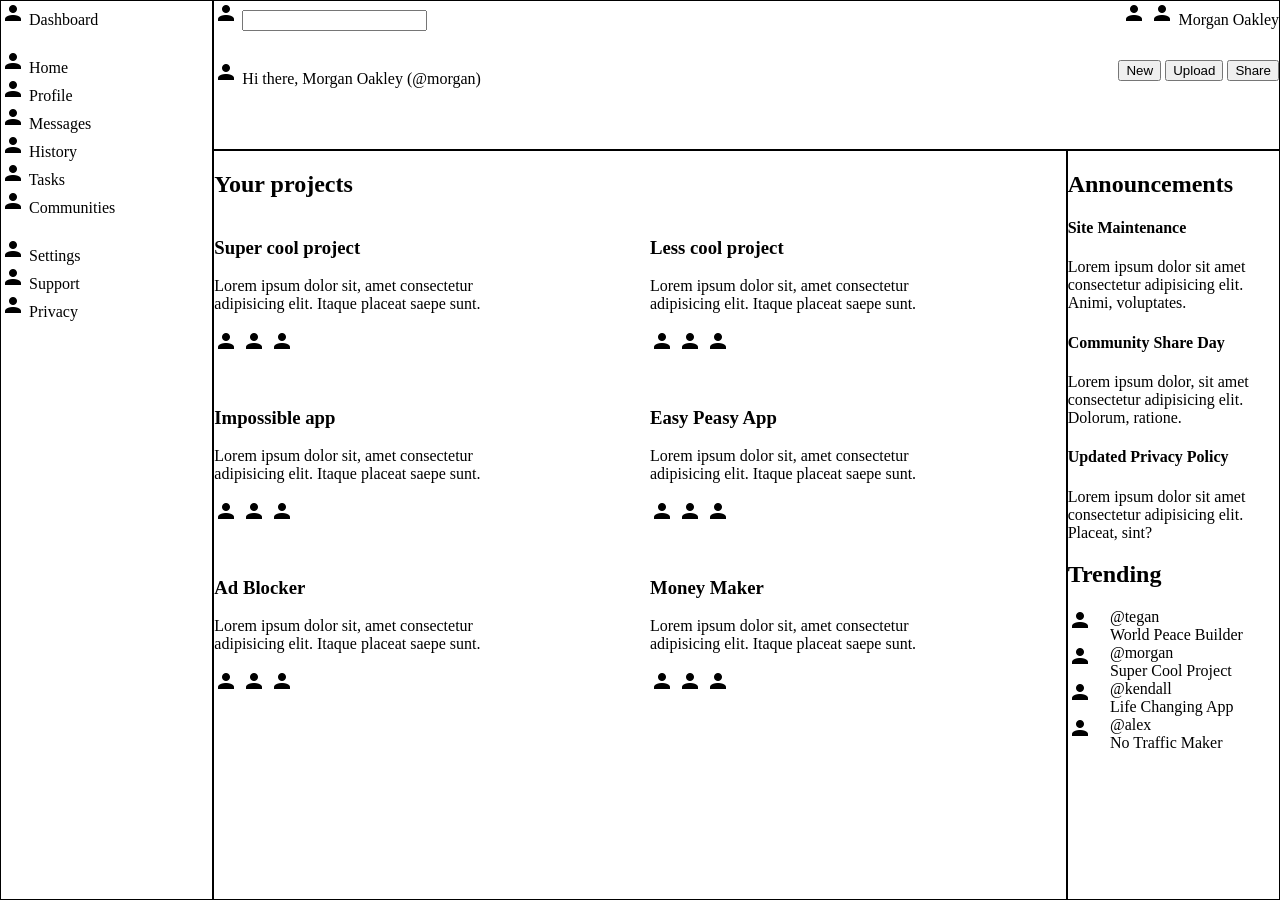
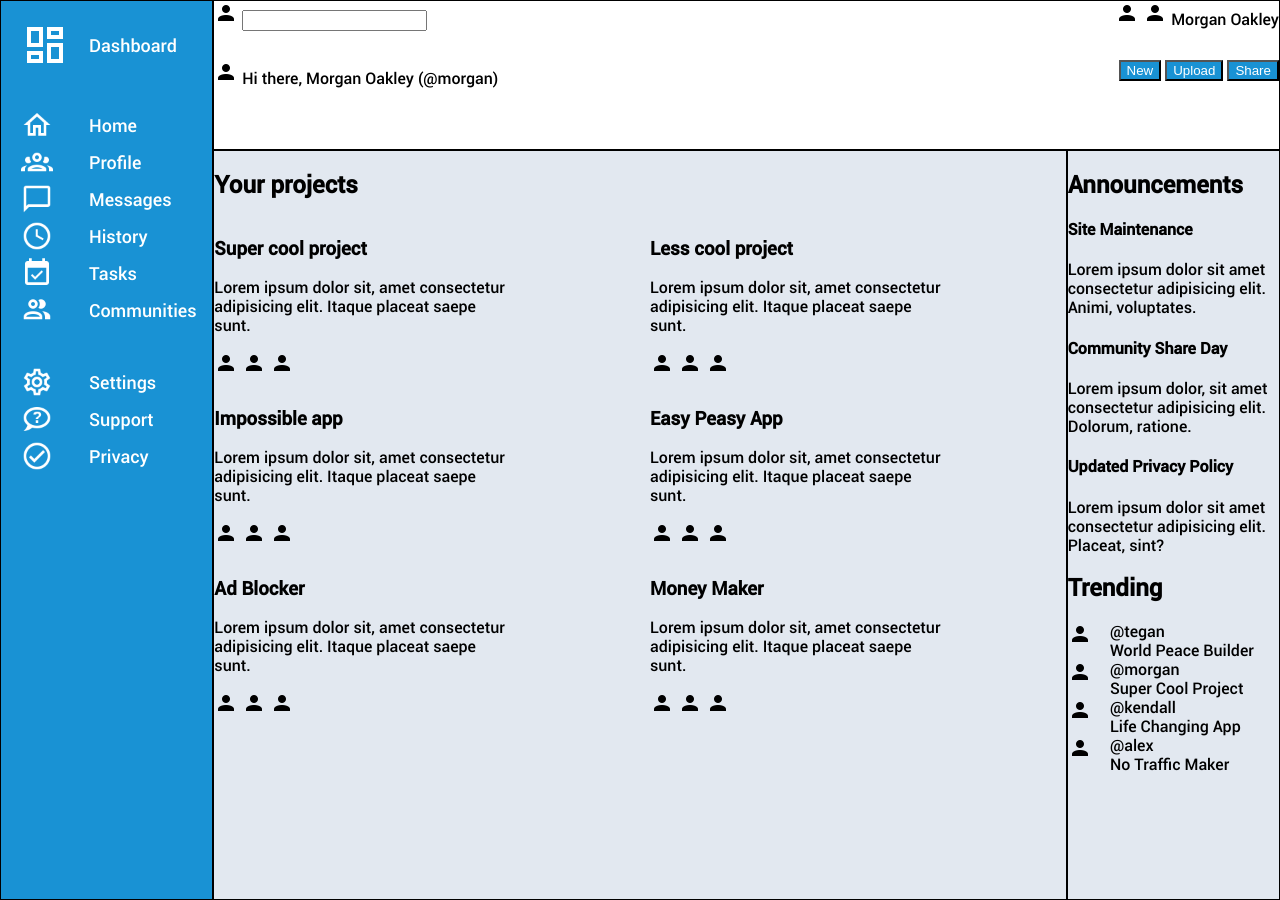
Before and after one commit to Etereke/odin-admin-dashboard, a plain HTML site: page index.html in a window 1280 px wide. Drawn offline with Linux system fonts and the light colour scheme.

Commit message:
Finish sidebar styling

```diff
--- a/index.html
+++ b/index.html
@@ -34,48 +34,48 @@
             </div>
         </div>
         <div class="sidebar">
-            <div class="dashboard">
-                <img src="./img/account.png" alt="Dashboard icon">
-                Dashboard
+            <div class="sidebar-item">
+                <img src="./img/view-dashboard-outline.png" alt="Dashboard icon">
+                <span>Dashboard</span>
             </div>
             <div class="sidebar-group">
                 <div class="sidebar-item">
-                    <img src="./img/account.png" alt="Home icon">
-                    Home
+                    <img src="./img/home-outline.png" alt="Home icon">
+                    <span>Home</span>
                 </div>
                 <div class="sidebar-item">
-                    <img src="./img/account.png" alt="Profile icon">
-                    Profile
+                    <img src="./img/account-group-outline.png" alt="Profile icon">
+                    <span>Profile</span>
                 </div>
                 <div class="sidebar-item">
-                    <img src="./img/account.png" alt="Message icon">
-                    Messages
+                    <img src="./img/message-outline.png" alt="Message icon">
+                    <span>Messages</span>
                 </div>
                 <div class="sidebar-item">
-                    <img src="./img/account.png" alt="Clock icon">
-                    History
+                    <img src="./img/clock-time-four-outline.png" alt="Clock icon">
+                    <span>History</span>
                 </div>
                 <div class="sidebar-item">
-                    <img src="./img/account.png" alt="Task icon">
-                    Tasks
+                    <img src="./img/calendar-check.png" alt="Task icon">
+                    <span>Tasks</span>
                 </div>
                 <div class="sidebar-item">
-                    <img src="./img/account.png" alt="People icon">
-                    Communities
+                    <img src="./img/account-multiple-outline.png" alt="People icon">
+                    <span>Communities</span>
                 </div>
             </div>
             <div class="sidebar-group">
                 <div class="sidebar-item">
-                    <img src="./img/account.png" alt="Gear icon">
-                    Settings
+                    <img src="./img/cog-outline.png" alt="Gear icon">
+                    <span>Settings</span>
                 </div>
                 <div class="sidebar-item">
-                    <img src="./img/account.png" alt="Question mark icon">
-                    Support
+                    <img src="./img/chat-question-outline.png" alt="Question mark icon">
+                    <span>Support</span>
                 </div>
                 <div class="sidebar-item">
-                    <img src="./img/account.png" alt="Correct icon">
-                    Privacy
+                    <img src="./img/check-circle-outline.png" alt="Correct icon">
+                    <span>Privacy</span>
                 </div>
             </div>
         </div>
--- a/style.css
+++ b/style.css
@@ -1,6 +1,12 @@
+@font-face{
+    font-family: roboto;
+    src: url(./fonts/Roboto-Medium.ttf);
+}
+
 body{
     padding: 0;
     margin: 0;
+    font-family: roboto, sans-serif;
 }
 .container{
     display: grid;
@@ -22,19 +28,49 @@ body{
 .sidebar{
     grid-row: 1 / 3;
     grid-column: 1 / 2;
+    display: grid;
+    grid-template-rows: auto auto auto;
+    align-content: start;
+    gap: 40px;
+    background-color: #1992D4;
+    color: white;
+    padding: 20px 20px 0;
+    font-size: 18px;
+}
+
+.sidebar > .sidebar-item:first-child > img{
+    width: 48px;
+    height: 48px;
+}
+
+.sidebar-group{
     display: flex;
     flex-direction: column;
+    gap: 5px;
+}
+
+.sidebar-item > img{
+    width: 32px;
+    height: 32px;
+}
+
+.sidebar-item{
+    display: grid;
+    grid-template-columns: 48px 1fr;
+    align-items: center;
     gap: 20px;
 }
 
 .main-content{
     grid-row: 2 / 3;
     grid-column: 2 / 3;
+    background-color: #E2E8F0;
 }
 
 .side-content{
     grid-row: 2 / 3;
     grid-column: 3 / 4;
+    background-color: #E2E8F0;
 }
 
 .header-upper{
@@ -67,3 +103,8 @@ body{
 .trending-content > img{
     grid-row: 1 / 3;
 }
+
+button{
+    background-color: #1992D4;
+    color: white;
+}
```
Also changed, not shown: fonts/Roboto-Medium.ttf (added), img/account-group-outline.png (added), img/account-multiple-outline.png (added), img/calendar-check.png (added), img/chat-question-outline.png (added), img/check-circle-outline.png (added), img/clock-time-four-outline.png (added), img/cog-outline.png (added), img/home-outline.png (added), img/message-outline.png (added), img/view-dashboard-outline.png (added).
